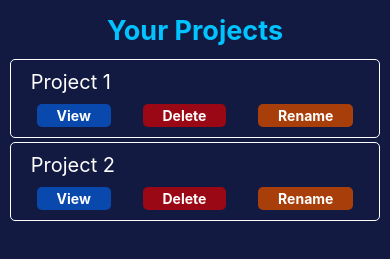
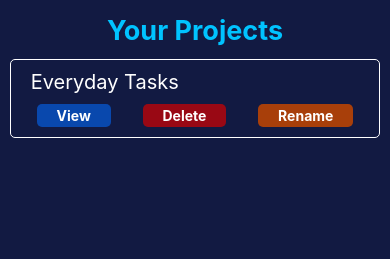
Before and after one commit to KRShanto/TodoNative, a React Native app: screen / in a window 390 px wide. Shown: the part 225-484 px from the top of the page. Built offline with nearby package versions, Linux system fonts and the light colour scheme.

Commit message:
Provide meaningful todos as default todos

```diff
--- a/App.tsx
+++ b/App.tsx
@@ -14,7 +14,7 @@
 
 import { NavigationContainer } from "@react-navigation/native";
 import { createNativeStackNavigator } from "@react-navigation/native-stack";
-import React, { useEffect } from "react";
+import React from "react";
 import { useState } from "react";
 import Home from "./pages/Home";
 import Project from "./pages/Project";
@@ -26,27 +26,14 @@ const Stack = createNativeStackNavigator();
 export default function App() {
     const [projects, setProjects] = useState([
         {
-            name: "Project 1",
+            name: "Everyday Tasks",
             todos: [
                 {
-                    name: "Todo 1",
+                    name: "Brush Teeth",
                     completed: false,
                 },
                 {
-                    name: "Todo 2",
-                    completed: false,
-                },
-            ],
-        },
-        {
-            name: "Project 2",
-            todos: [
-                {
-                    name: "Todo 1",
-                    completed: false,
-                },
-                {
-                    name: "Todo 2",
+                    name: "Feed cat",
                     completed: false,
                 },
             ],
--- a/package.json
+++ b/package.json
@@ -2,6 +2,7 @@
     "name": "todonative",
     "version": "1.0.0",
     "main": "node_modules/expo/AppEntry.js",
+    "description": "A simple todo app built with React Native",
     "scripts": {
         "start": "expo start",
         "android": "expo start --android",
--- a/pages/Project.tsx
+++ b/pages/Project.tsx
@@ -133,8 +133,6 @@ export default function Project({ route }: { route: any }) {
 
     return (
         <View style={styles.container}>
-            <Text>{projectName}</Text>
-
             <View>
                 {/* Show a form to create new todos */}
                 <Text
```
Lines whose indentation alone changed are shown as unchanged.
